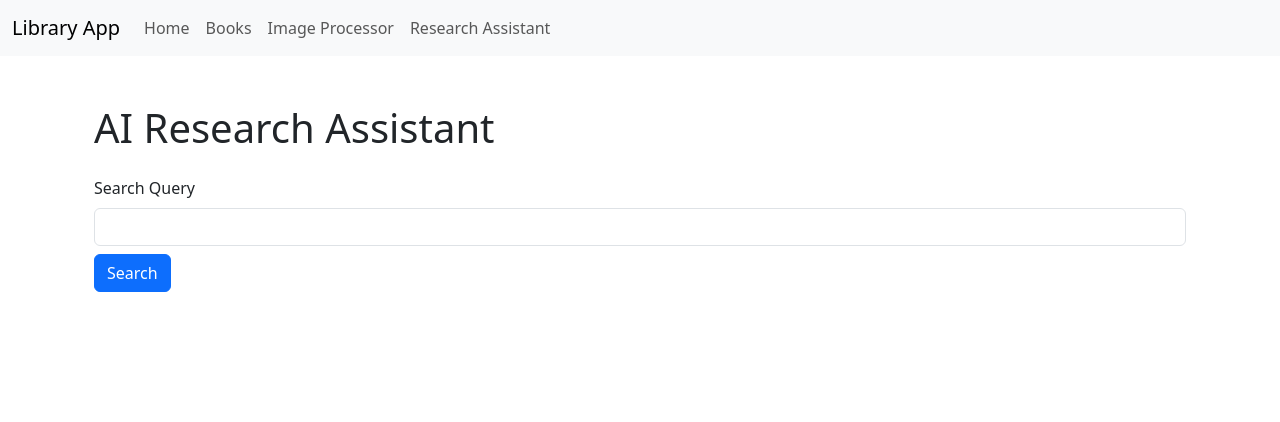
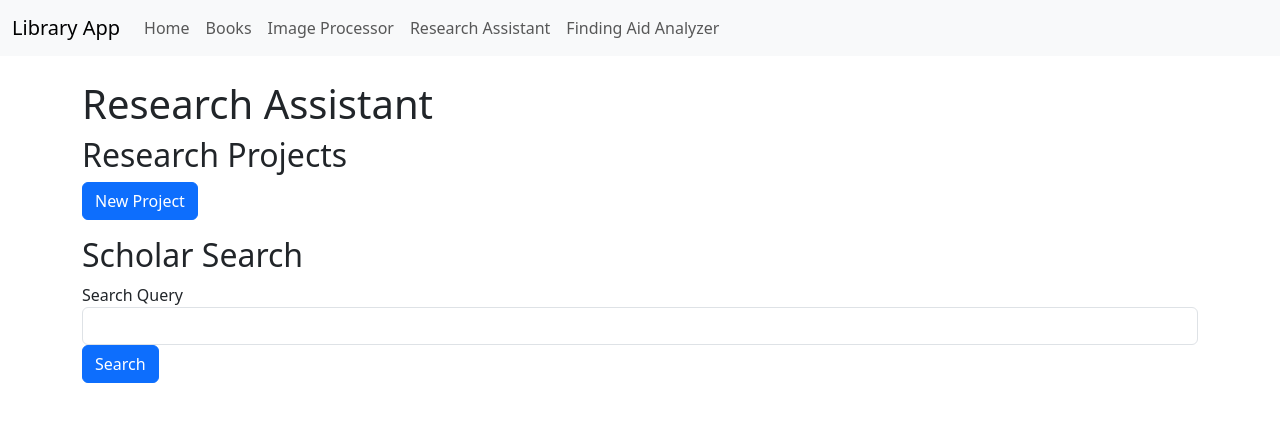
Before and after one commit to UMiamiLibraries/flask-mongodb-demo, a Flask app: page /research-assistant/ in a window 1280 px wide. Shown: the top 422 px of the page. Run offline with Flask 3, Linux system fonts and the light colour scheme; data that the repository does not hold is empty.

Commit message:
feat: add search google scholar
this sort of works with a free proxy, but it will be replaced soon

```diff
--- a/app/research_assistant/forms.py
+++ b/app/research_assistant/forms.py
@@ -1,7 +1,12 @@
 from flask_wtf import FlaskForm
-from wtforms import StringField, SubmitField
+from wtforms import StringField, TextAreaField, SubmitField
 from wtforms.validators import DataRequired
 
 class ScholarSearchForm(FlaskForm):
     query = StringField('Search Query', validators=[DataRequired()])
     submit = SubmitField('Search')
+
+class ResearchProjectForm(FlaskForm):
+    title = StringField('Title', validators=[DataRequired()])
+    description = TextAreaField('Description', validators=[DataRequired()])
+    submit = SubmitField('Save')
--- a/app/research_assistant/models.py
+++ b/app/research_assistant/models.py
@@ -0,0 +1,57 @@
+from bson import ObjectId
+from flask import current_app
+
+class ResearchProject:
+    def __init__(self, title, description, _id=None):
+        self.title = title
+        self.description = description
+        self._id = _id
+
+    @staticmethod
+    def create(title, description):
+        project = {
+            'title': title,
+            'description': description
+        }
+        result = current_app.db.research_projects.insert_one(project)
+        return str(result.inserted_id)
+
+    @staticmethod
+    def get_all():
+        projects = current_app.db.research_projects.find()
+        return [ResearchProject(p['title'], p['description'], str(p['_id'])) for p in projects]
+
+    @staticmethod
+    def get_by_id(project_id):
+        project = current_app.db.research_projects.find_one({'_id': ObjectId(project_id)})
+        if project:
+            return ResearchProject(project['title'], project['description'], str(project['_id']))
+        return None
+
+    @staticmethod
+    def update(project_id, title, description):
+        result = current_app.db.research_projects.update_one(
+            {'_id': ObjectId(project_id)},
+            {'$set': {'title': title, 'description': description}}
+        )
+        return result.modified_count > 0
+
+    @staticmethod
+    def delete(project_id):
+        result = current_app.db.research_projects.delete_one({'_id': ObjectId(project_id)})
+        return result.deleted_count > 0
+
+    @staticmethod
+    def add_search_result(project_id, search_result):
+        result = current_app.db.research_projects.update_one(
+            {'_id': ObjectId(project_id)},
+            {'$push': {'search_results': search_result}}
+        )
+        return result.modified_count > 0
+
+    @staticmethod
+    def get_search_results(project_id):
+        project = current_app.db.research_projects.find_one({'_id': ObjectId(project_id)})
+        if project and 'search_results' in project:
+            return project['search_results']
+        return []
--- a/app/research_assistant/routes.py
+++ b/app/research_assistant/routes.py
@@ -1,13 +1,64 @@
-from flask import render_template, request, jsonify
+from flask import render_template, request, jsonify, redirect, url_for, flash
 from . import research_assistant
-from .forms import ScholarSearchForm
+from .forms import ScholarSearchForm, ResearchProjectForm
 from .scholar_search import search_google_scholar
+from .models import ResearchProject
 
 @research_assistant.route('/', methods=['GET', 'POST'])
 def index():
     form = ScholarSearchForm()
-    results = []
+    projects = ResearchProject.get_all()
+    return render_template('research_assistant/index.html', form=form, projects=projects)
+
+@research_assistant.route('/project/new', methods=['GET', 'POST'])
+def new_project():
+    form = ResearchProjectForm()
+    if form.validate_on_submit():
+        project_id = ResearchProject.create(form.title.data, form.description.data)
+        flash('Research project created successfully!', 'success')
+        return redirect(url_for('research_assistant.view_project', project_id=project_id))
+    return render_template('research_assistant/project_form.html', form=form, title="New Research Project")
+
+@research_assistant.route('/project/<project_id>')
+def view_project(project_id):
+    project = ResearchProject.get_by_id(project_id)
+    if project:
+        search_form = ScholarSearchForm()  # Add this line
+        search_results = ResearchProject.get_search_results(project_id)
+        return render_template('research_assistant/project_detail.html', project=project, search_results=search_results, form=search_form)  # Update this line
+    flash('Project not found', 'error')
+    return redirect(url_for('research_assistant.index'))
+
+@research_assistant.route('/project/<project_id>/edit', methods=['GET', 'POST'])
+def edit_project(project_id):
+    project = ResearchProject.get_by_id(project_id)
+    if not project:
+        flash('Project not found', 'error')
+        return redirect(url_for('research_assistant.index'))
+
+    form = ResearchProjectForm(obj=project)
+    if form.validate_on_submit():
+        if ResearchProject.update(project_id, form.title.data, form.description.data):
+            flash('Research project updated successfully!', 'success')
+            return redirect(url_for('research_assistant.view_project', project_id=project_id))
+        flash('Failed to update project', 'error')
+    return render_template('research_assistant/project_form.html', form=form, title="Edit Research Project")
+
+@research_assistant.route('/project/<project_id>/delete', methods=['POST'])
+def delete_project(project_id):
+    if ResearchProject.delete(project_id):
+        flash('Research project deleted successfully!', 'success')
+    else:
+        flash('Failed to delete project', 'error')
+    return redirect(url_for('research_assistant.index'))
+
+@research_assistant.route('/project/<project_id>/search', methods=['POST'])
+def project_search(project_id):
+    form = ScholarSearchForm()
     if form.validate_on_submit():
         query = form.query.data
         results = search_google_scholar(query)
-    return render_template('research_assistant/index.html', form=form, results=results)
+        for result in results:
+            ResearchProject.add_search_result(project_id, result)
+        flash(f'Added {len(results)} search results to the project', 'success')
+    return redirect(url_for('research_assistant.view_project', project_id=project_id))
--- a/app/templates/base.html
+++ b/app/templates/base.html
@@ -28,6 +28,9 @@
                 <li class="nav-item">
                     <a class="nav-link" href="{{ url_for('research_assistant.index') }}">Research Assistant</a>
                 </li>
+                <li class="nav-item">
+                    <a class="nav-link" href="{{ url_for('finding_aid_analyzer.upload_finding_aid') }}">Finding Aid Analyzer</a>
+                </li>
             </ul>
         </div>
     </div>
--- a/app/templates/research_assistant/index.html
+++ b/app/templates/research_assistant/index.html
@@ -1,34 +1,27 @@
 {% extends "base.html" %}
 
-{% block title %}AI Research Assistant{% endblock %}
+{% block content %}
+<h1>Research Assistant</h1>
 
-{% block content %}
-<div class="container mt-5">
-    <h1 class="mb-4">AI Research Assistant</h1>
+<h2>Research Projects</h2>
+<a href="{{ url_for('research_assistant.new_project') }}" class="btn btn-primary">New Project</a>
+<ul>
+    {% for project in projects %}
+    <li>
+        <a href="{{ url_for('research_assistant.view_project', project_id=project._id) }}">{{ project.title }}</a>
+    </li>
+    {% endfor %}
+</ul>
 
-    <form method="POST" action="{{ url_for('research_assistant.index') }}" class="mb-4">
-        {{ form.hidden_tag() }}
-        <div class="form-group">
-            {{ form.query.label(class="form-label") }}
-            {{ form.query(class="form-control") }}
-        </div>
-        {{ form.submit(class="btn btn-primary mt-2") }}
-    </form>
-
-    {% if results %}
-        <h2>Search Results</h2>
-        <div class="list-group">
-            {% for result in results %}
-                <div class="list-group-item">
-                    <h5 class="mb-1">{{ result.title }}</h5>
-                    <p class="mb-1">Author(s): {{ result.author }}</p>
-                    <p class="mb-1">Year: {{ result.year }}</p>
-                    {% if result.url != 'N/A' %}
-                        <a href="{{ result.url }}" target="_blank" class="btn btn-sm btn-outline-primary">View Publication</a>
-                    {% endif %}
-                </div>
-            {% endfor %}
-        </div>
-    {% endif %}
-</div>
+<h2>Scholar Search</h2>
+<form method="POST">
+    {{ form.hidden_tag() }}
+    <div>
+        {{ form.query.label }}
+        {{ form.query(class="form-control") }}
+    </div>
+    <div>
+        {{ form.submit(class="btn btn-primary") }}
+    </div>
+</form>
 {% endblock %}
```
Also changed, not shown: app/research_assistant/scholar_search.py (+26 -11 lines), app/templates/research_assistant/project_detail.html (added, +38 -0 lines), app/templates/research_assistant/project_form.html (added, +19 -0 lines).
